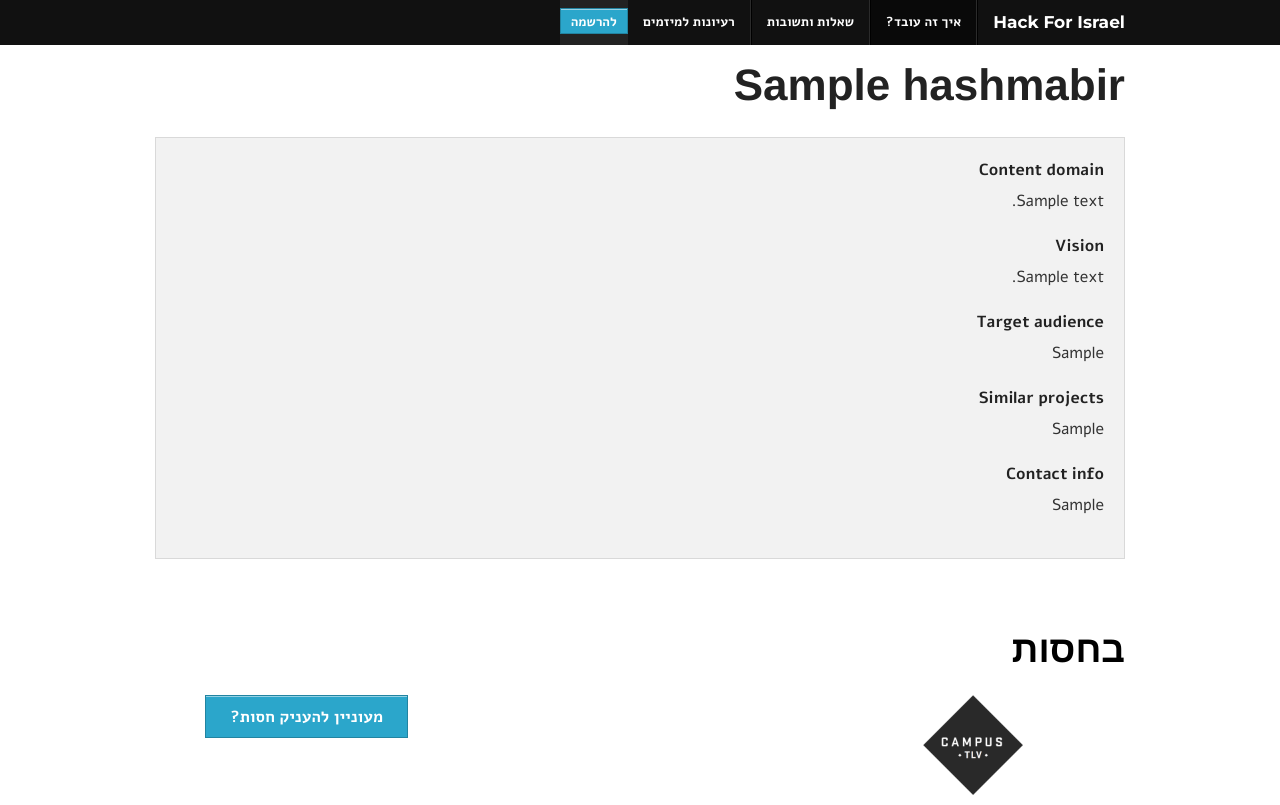
After one commit to nonZero/hackforisrael, a Django app: template src/hashmabir/templates/hashmabir/hashmabir_detail.html in a window 1280 px wide. The commit adds this page. Run offline with Django 3.2, Linux system fonts and the light colour scheme; the template is opened without the code that fills it: values that come from a table or form of the project are taken from there, others are empty; tables that the repository leaves empty hold one stand-in row (values such as "Sample post"); parts of the project's set-up code (start-up, migrations or seed data) failed here and were passed over; some web fonts are replaced.

Commit message:
added basic hashmabir app for new hashmabir ideas

```diff
--- a/src/h4il/settings.py
+++ b/src/h4il/settings.py
@@ -39,7 +39,7 @@ TIME_ZONE = 'Asia/Jerusalem'
 
 # Language code for this installation. All choices can be found here:
 # http://www.i18nguy.com/unicode/language-identifiers.html
-LANGUAGE_CODE = 'en-us'
+LANGUAGE_CODE = 'he'
 
 SITE_ID = 1
 
@@ -131,6 +131,7 @@ INSTALLED_APPS = (
     # Uncomment the next line to enable admin documentation:
     # 'django.contrib.admindocs',
     'website',
+    'hashmabir',
 )
 
 SESSION_SERIALIZER = 'django.contrib.sessions.serializers.JSONSerializer'
--- a/src/h4il/urls.py
+++ b/src/h4il/urls.py
@@ -12,6 +12,9 @@ urlpatterns = patterns('',
     url(r'^faq/$', views.FAQView.as_view(), name='faq'),
     url(r'^program/$', views.website_view('program'), name='program'),
     url(r'^ideas/$', views.website_view('ideas'), name='ideas'),
+
+    url(r'^hashmabirs/', include('hashmabir.urls')),
+
     # url(r'^h4il/', include('h4il.foo.urls')),
 
     # Uncomment the admin/doc line below to enable admin documentation:
--- /dev/null
+++ b/src/hashmabir/models.py
@@ -0,0 +1,18 @@
+from django.db import models
+from django.utils.translation import ugettext_lazy as _
+
+class Hashmabir(models.Model):
+
+    title = models.CharField(_('Title'),max_length=255,null=False)
+    content_domain = models.TextField(_('Content domain'),null=False)
+    vision = models.TextField(_('Vision'),null=False)
+    target_audience = models.TextField(_('Target audience'),null=False)
+    similar_projects = models.TextField(_('Similar projects'),null=False, blank=True)
+    contact_info = models.TextField(_('Contact info'),null=False)
+
+    def __unicode__(self):
+        return self.title
+
+    @models.permalink
+    def get_absolute_url(self):
+        return ("hashmabir_detail", str(self.id))
--- /dev/null
+++ b/src/hashmabir/templates/hashmabir/hashmabir_detail.html
@@ -0,0 +1,34 @@
+{% extends 'website/base.html' %}
+{% load i18n %}
+
+{% block content %}
+<div class="row">
+    <div class="columns large-16">
+
+        <h1>
+        {{object}}
+        </h1>
+
+        <div class="panel">
+            <dl>
+                <dt>{% trans 'Content domain' %}</dt>
+                <dd>{{object.content_domain|urlize|linebreaks}}
+
+                <dt>{% trans 'Vision' %}</dt>
+                <dd>{{object.vision|urlize|linebreaks}}
+
+                <dt>{% trans 'Target audience' %}</dt>
+                <dd>{{object.target_audience|urlize|linebreaks}}
+
+                <dt>{% trans 'Similar projects' %}</dt>
+                <dd>{{object.similar_projects|urlize|linebreaks}}
+
+                <dt>{% trans 'Contact info' %}</dt>
+                <dd>{{object.contact_info|urlize|linebreaks}}
+
+            </dl>
+        </div>
+
+    </div>
+</div>
+{% endblock %}
--- /dev/null
+++ b/src/hashmabir/urls.py
@@ -0,0 +1,9 @@
+from django.conf.urls import patterns, include, url
+import views
+
+urlpatterns = patterns('',
+    # Examples:
+    url(r'^$', views.HashmabirListView.as_view(), name='hashmabir_list'),
+    url(r'^add/$', views.HashmabirCreateView.as_view(), name='hashmabir_create'),
+    url(r'^(?P<pk>\d+)$', views.HashmabirDetailView.as_view(), name='hashmabir_detail'),
+)
--- a/src/website/templates/website/ideas.html
+++ b/src/website/templates/website/ideas.html
@@ -33,7 +33,7 @@
             </div>
             <div class="large-3 text-center columns">
 
-                <span class="button"> להצעת רעיון </span>
+                <a href="{% url 'hashmabir_create' %}"><span class="button"> להצעת רעיון </span></a>
 
             </div>
         </div>
```
Also changed, not shown: src/hashmabir/templates/hashmabir/hashmabir_form.html (added, +14 -0 lines), src/hashmabir/templates/hashmabir/hashmabir_list.html (added, +17 -0 lines), src/hashmabir/tests.py (added, +16 -0 lines), src/hashmabir/views.py (added, +18 -0 lines), src/hashmabir/__init__.py (added), src/hashmabir/locale/he/LC_MESSAGES/django.po (added), src/hashmabir/static/css/hashmabir.css (added), src/website/templates/website/base.html (line endings or trailing spaces), 1 other file.
